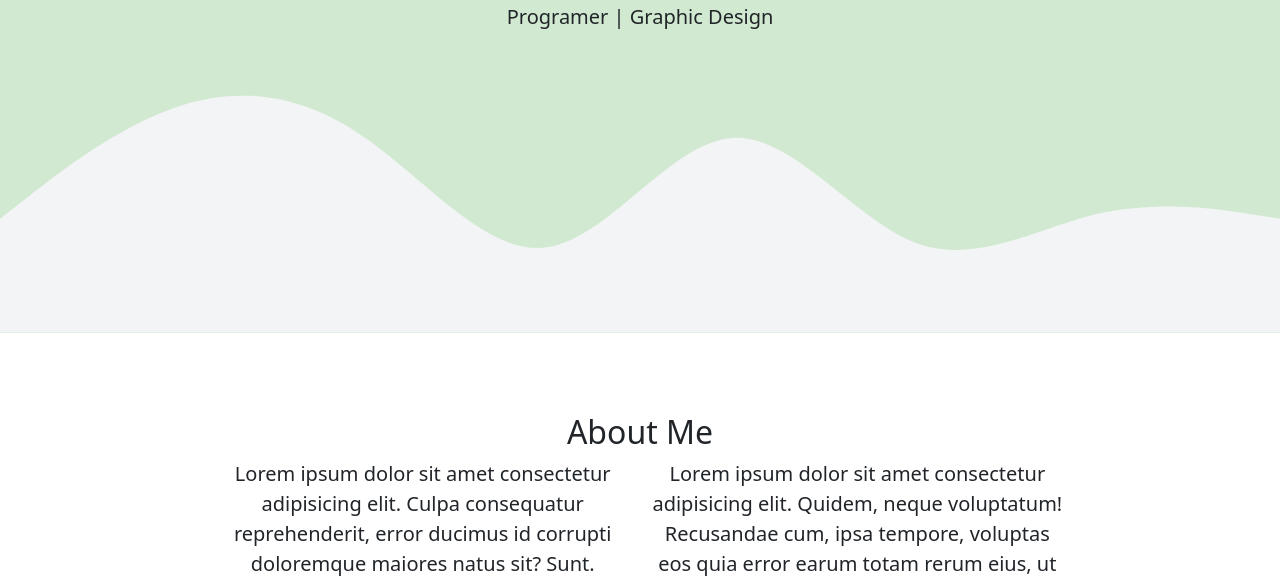
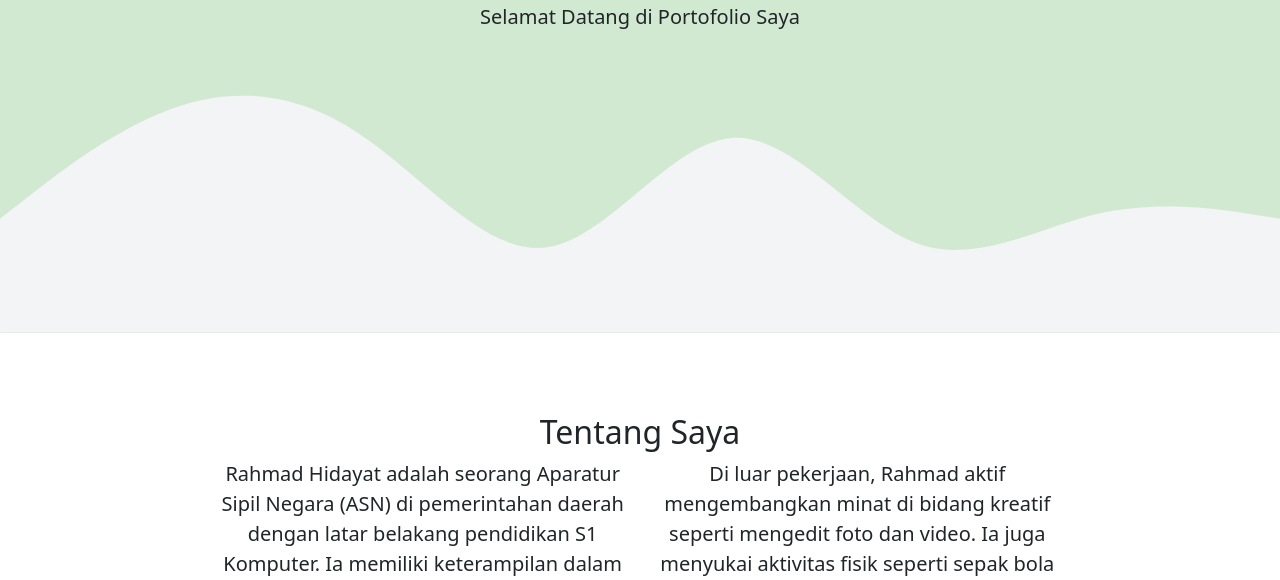
Before and after one commit to RahmadHidayat032/My-Portofolio, a plain HTML site: page index.html in a window 1280 px wide. Shown: the part 372-952 px from the top of the page. Drawn offline with nearby package versions, Linux system fonts and the light colour scheme.

Commit message:
Update index.html

```diff
--- a/index.html
+++ b/index.html
@@ -48,7 +48,7 @@
     <section class="jumbotron text-center">
       <img src="img/Foto.jpg" alt="Foto" width="200" class="rounded-circle img-thumbnail" />
       <h1 class="display-4">Rahmad Hidayat</h1>
-      <p class="lead">Programer | Graphic Design</p>
+      <p class="lead">Selamat Datang di Portofolio Saya</p>
       <svg xmlns="http://www.w3.org/2000/svg" viewBox="0 0 1440 320">
         <path
           fill="#f3f4f5"
@@ -64,15 +64,15 @@
       <div class="continer">
         <div class="row text-center">
           <div class="col">
-            <h2>About Me</h2>
+            <h2>Tentang Saya</h2>
           </div>
         </div>
         <div class="row justify-content-center fs-5 text-center">
           <div class="col-md-4">
-            <p>Lorem ipsum dolor sit amet consectetur adipisicing elit. Culpa consequatur reprehenderit, error ducimus id corrupti doloremque maiores natus sit? Sunt.</p>
+            <p>Rahmad Hidayat adalah seorang Aparatur Sipil Negara (ASN) di pemerintahan daerah dengan latar belakang pendidikan S1 Komputer. Ia memiliki keterampilan dalam desain grafis, pengembangan aplikasi sebagai programmer pemula, serta video editing. Pengalamannya mencakup peran administratif di rumah sakit serta posisi pelayanan publik di kantor kelurahan, yang memberinya wawasan luas tentang pengelolaan data, layanan masyarakat, dan kerja tim..</p>
           </div>
           <div class="col-md-4">
-            <p>Lorem ipsum dolor sit amet consectetur adipisicing elit. Quidem, neque voluptatum! Recusandae cum, ipsa tempore, voluptas eos quia error earum totam rerum eius, ut esse!</p>
+            <p>Di luar pekerjaan, Rahmad aktif mengembangkan minat di bidang kreatif seperti mengedit foto dan video. Ia juga menyukai aktivitas fisik seperti sepak bola dan lari sebagai bagian dari gaya hidup seimbang.</p>
           </div>
         </div>
       </div>
```
